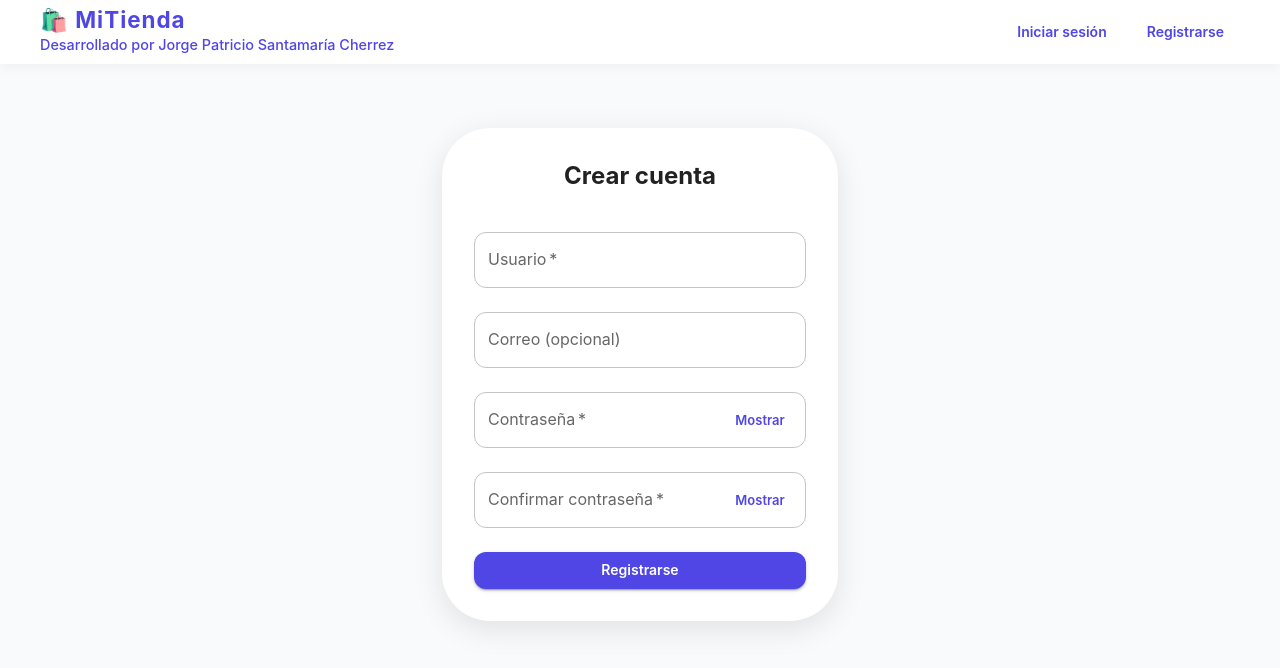
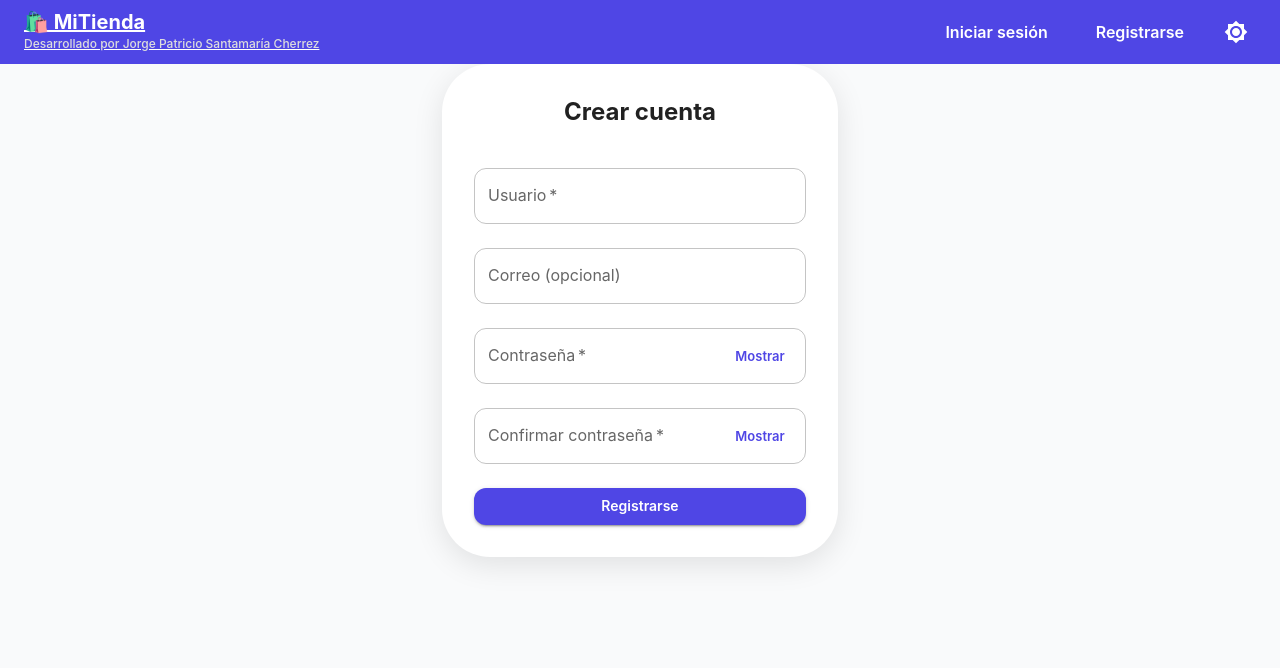
Before and after one commit to Patogol35/Hoy, a React (Vite) app: page /register in a window 1280 px wide. Shown: the top 668 px of the page. Built offline with nearby package versions, Linux system fonts and the light colour scheme.

Commit message:
Update Navbar.jsx

```diff
--- a/src/components/Navbar.jsx
+++ b/src/components/Navbar.jsx
@@ -3,23 +3,43 @@ import { useAuth } from "../context/AuthContext";
 import {
   AppBar,
   Toolbar,
+  Button,
   Typography,
-  Button,
   Box,
-  Drawer,
-  List,
-  ListItem,
-  ListItemText,
-  Divider,
-  useMediaQuery,
+  IconButton,
+  Stack,
+  useTheme,
 } from "@mui/material";
-import { useState } from "react";
+import MenuIcon from "@mui/icons-material/Menu";
+import CloseIcon from "@mui/icons-material/Close";
+import { Brightness4, Brightness7 } from "@mui/icons-material";
+import { useEffect, useState, useRef } from "react";
+import { motion, AnimatePresence } from "framer-motion";
 
-export default function Navbar() {
+// 🎬 Variantes animaciones
+const menuVariants = {
+  hidden: { x: "100%", opacity: 0 },
+  visible: { x: 0, opacity: 1, transition: { duration: 0.25, ease: "easeOut" } },
+  exit: { x: "100%", opacity: 0, transition: { duration: 0.2, ease: "easeIn" } },
+};
+
+const itemVariants = {
+  hidden: { y: 20, opacity: 0 },
+  visible: (i) => ({
+    y: 0,
+    opacity: 1,
+    transition: { delay: i * 0.05, duration: 0.25, ease: "easeOut" },
+  }),
+};
+
+export default function Navbar({ mode, setMode }) {
   const { isAuthenticated, logout } = useAuth();
   const navigate = useNavigate();
-  const isMobile = useMediaQuery("(max-width:600px)");
+  const theme = useTheme();
+
   const [open, setOpen] = useState(false);
+  const [scrolled, setScrolled] = useState(false);
+  const menuRef = useRef(null);
 
   const handleLogout = () => {
     logout();
@@ -29,187 +49,273 @@ export default function Navbar() {
 
   const menuItems = isAuthenticated
     ? [
-        { text: "🏠 Inicio", path: "/" },
-        { text: "🛒 Carrito", path: "/carrito" },
-        { text: "📦 Mis pedidos", path: "/pedidos" },
-        { text: "Cerrar sesión", action: handleLogout, highlight: true },
+        { label: "🏠 Inicio", path: "/", color: "linear-gradient(135deg, #0288d1, #26c6da)" },
+        { label: "🛒 Carrito", path: "/carrito", color: "linear-gradient(135deg, #2e7d32, #66bb6a)" },
+        { label: "📦 Mis pedidos", path: "/pedidos", color: "linear-gradient(135deg, #f57c00, #ffb74d)" },
+        { label: "Cerrar sesión", action: handleLogout, color: "linear-gradient(135deg, #c62828, #ef5350)" },
       ]
     : [
-        { text: "Iniciar sesión", path: "/login" },
-        { text: "Registrarse", path: "/register", highlight: true },
+        { label: "Iniciar sesión", path: "/login", color: "linear-gradient(135deg, #0288d1, #26c6da)" },
+        { label: "Registrarse", path: "/register", color: "linear-gradient(135deg, #6a1b9a, #ab47bc)" },
       ];
+
+  // 🎯 Navbar cambia con scroll
+  useEffect(() => {
+    const onScroll = () => setScrolled(window.scrollY > 50);
+    window.addEventListener("scroll", onScroll);
+    return () => window.removeEventListener("scroll", onScroll);
+  }, []);
 
   return (
     <>
+      {/* Topbar */}
+      <motion.div initial={{ y: -80, opacity: 0 }} animate={{ y: 0, opacity: 1 }} transition={{ duration: 0.6 }}>
         <AppBar
-        position="sticky"
+          position="fixed"
+          elevation={scrolled ? 6 : 2}
           sx={{
-          bgcolor: "white",
-          color: "primary.main",
-          boxShadow: "0 2px 12px rgba(0,0,0,0.05)",
-          px: 2,
+            backgroundColor:
+              mode === "dark"
+                ? "#121212"
+                : scrolled
+                ? theme.palette.primary.dark
+                : theme.palette.primary.main,
+            transition: "all 0.3s ease",
+            boxShadow: scrolled ? "0 4px 16px rgba(0,0,0,0.25)" : "none",
+            zIndex: 1400,
           }}
         >
           <Toolbar sx={{ display: "flex", justifyContent: "space-between" }}>
-          {/* Logo con subtítulo */}
-          <Box
-            component={Link}
-            to="/"
-            sx={{
-              textDecoration: "none",
-              display: "flex",
-              flexDirection: "column",
-              alignItems: "flex-start",
-              color: "primary.main",
-            }}
-          >
+            {/* Logo */}
+            <motion.div whileHover={{ scale: 1.05 }} whileTap={{ scale: 0.95 }}>
               <Typography
                 variant="h6"
                 sx={{
+                  display: "flex",
+                  flexDirection: "column",
                   fontWeight: "bold",
-                letterSpacing: 1,
-                fontSize: "1.4rem",
+                  color: "#fff",
+                  cursor: "pointer",
                   lineHeight: 1.2,
                 }}
+                component={Link}
+                to="/"
               >
                 🛍️ MiTienda
-            </Typography>
-            <Typography
-              variant="subtitle2"
-              sx={{
-                fontSize: "0.9rem",
-                fontWeight: 500,
-                color: "primary.main",
-              }}
-            >
+                <Typography variant="caption" sx={{ fontSize: "0.75rem", fontWeight: 500, color: "#ddd" }}>
                   Desarrollado por Jorge Patricio Santamaría Cherrez
                 </Typography>
-          </Box>
+              </Typography>
+            </motion.div>
 
-          {/* Menú */}
-          {isMobile ? (
+            {/* Desktop menu */}
+            <Box sx={{ display: { xs: "none", lg: "flex" }, gap: 2, alignItems: "center" }}>
+              {menuItems.map((item, i) => (
+                <motion.div key={i} whileHover={{ y: -2, scale: 1.08 }} whileTap={{ scale: 0.95 }}>
+                  {item.path ? (
                     <Button
-              onClick={() => setOpen(true)}
+                      component={Link}
+                      to={item.path}
                       sx={{
-                border: "1px solid",
-                borderColor: "primary.main",
-                color: "primary.main",
-                borderRadius: "8px",
-                px: 2,
-                py: 0.5,
+                        color: "#fff",
                         fontWeight: 600,
                         textTransform: "none",
+                        fontSize: "1rem",
+                        borderRadius: "10px",
+                        px: 2,
+                        py: 1,
+                        transition: "all 0.3s ease",
+                        background: "transparent",
                         "&:hover": {
-                  backgroundColor: "primary.main",
-                  color: "white",
+                          background: item.color,
+                          boxShadow: "0 0 15px rgba(0,0,0,0.4)",
                         },
                       }}
                     >
-              ☰ Menú
+                      {item.label}
                     </Button>
                   ) : (
-            <Box sx={{ display: "flex", gap: 1 }}>
-              {menuItems.map((item, idx) =>
-                item.path ? (
                     <Button
-                    key={idx}
-                    component={Link}
-                    to={item.path}
+                      onClick={item.action}
                       sx={{
-                      textTransform: "none",
+                        color: "#fff",
                         fontWeight: 600,
-                      borderRadius: "8px",
+                        borderRadius: "10px",
                         px: 2,
-                      color: "primary.main",
+                        py: 1,
+                        background: item.color,
                         "&:hover": {
-                        backgroundColor: "primary.main",
-                        color: "white",
+                          boxShadow: "0 0 15px rgba(0,0,0,0.5)",
                         },
                       }}
                     >
-                    {item.text}
+                      {item.label}
                     </Button>
-                ) : (
+                  )}
+                </motion.div>
+              ))}
+
+              {/* Botón tema */}
+              <IconButton
+                onClick={() => setMode(mode === "light" ? "dark" : "light")}
+                sx={{ color: "#fff" }}
+                aria-label="Cambiar tema"
+              >
+                {mode === "light" ? <Brightness4 /> : <Brightness7 />}
+              </IconButton>
+            </Box>
+
+            {/* Botón menú móvil */}
+            <IconButton
+              sx={{ display: { xs: "block", lg: "none" }, color: "#fff" }}
+              onClick={() => setOpen(true)}
+              aria-label="Abrir menú"
+            >
+              <MenuIcon fontSize="large" />
+            </IconButton>
+          </Toolbar>
+        </AppBar>
+      </motion.div>
+
+      {/* Drawer móvil */}
+      <AnimatePresence>
+        {open && (
+          <motion.div
+            initial={{ opacity: 0, backdropFilter: "blur(0px)" }}
+            animate={{ opacity: 1, backdropFilter: "blur(6px)" }}
+            exit={{ opacity: 0, backdropFilter: "blur(0px)" }}
+            transition={{ duration: 0.25 }}
+            style={{
+              position: "fixed",
+              inset: 0,
+              background: "rgba(0,0,0,0.45)",
+              zIndex: 1300,
+              display: "flex",
+              justifyContent: "flex-end",
+            }}
+            onClick={() => setOpen(false)}
+            role="dialog"
+            aria-modal="true"
+          >
+            <motion.div
+              variants={menuVariants}
+              initial="hidden"
+              animate="visible"
+              exit="exit"
+              ref={menuRef}
+              tabIndex={-1}
+              style={{
+                width: "280px",
+                background: mode === "dark" ? "rgba(30,30,30,0.95)" : theme.palette.primary.main,
+                borderRadius: "16px 0 0 16px",
+                padding: "2rem",
+                paddingTop: "5rem",
+                boxShadow: "0 6px 20px rgba(0,0,0,0.35)",
+                display: "flex",
+                flexDirection: "column",
+                maxHeight: "100vh",
+                overflowY: "auto",
+              }}
+              onClick={(e) => e.stopPropagation()}
+            >
+              <Stack spacing={2}>
+                {menuItems.map((item, i) =>
+                  item.path ? (
+                    <motion.div
+                      key={i}
+                      custom={i}
+                      variants={itemVariants}
+                      initial="hidden"
+                      animate="visible"
+                      whileHover={{ scale: 1.08 }}
+                      whileTap={{ scale: 0.96 }}
+                    >
                       <Button
-                    key={idx}
-                    onClick={item.action}
-                    variant="contained"
+                        component={Link}
+                        to={item.path}
+                        onClick={() => setOpen(false)}
                         sx={{
+                          fontSize: "1.1rem",
+                          fontWeight: 600,
+                          color: "#fff",
+                          borderRadius: "10px",
                           textTransform: "none",
-                      fontWeight: 600,
-                      borderRadius: "8px",
-                      px: 2,
+                          background: item.color,
+                          width: "100%",
                         }}
                       >
-                    {item.text}
+                        {item.label}
                       </Button>
+                    </motion.div>
+                  ) : (
+                    <motion.div
+                      key={i}
+                      custom={i}
+                      variants={itemVariants}
+                      initial="hidden"
+                      animate="visible"
+                      whileHover={{ scale: 1.08 }}
+                      whileTap={{ scale: 0.96 }}
+                    >
+                      <Button
+                        onClick={item.action}
+                        sx={{
+                          fontSize: "1.1rem",
+                          fontWeight: 600,
+                          color: "#fff",
+                          borderRadius: "10px",
+                          textTransform: "none",
+                          background: item.color,
+                          width: "100%",
+                        }}
+                      >
+                        {item.label}
+                      </Button>
+                    </motion.div>
                   )
                 )}
-            </Box>
-          )}
-        </Toolbar>
-      </AppBar>
+              </Stack>
 
-      {/* Drawer flotante elegante */}
-      <Drawer
-        anchor="right"
-        open={open}
-        onClose={() => setOpen(false)}
-        PaperProps={{
-          sx: {
-            width: 240,
-            maxHeight: "70vh",
-            borderRadius: "16px 0 0 16px",
-            bgcolor: "white",
-            boxShadow: "0px 4px 20px rgba(0,0,0,0.1)",
-            mt: 10,
-            overflow: "auto",
-          },
+              {/* Botones abajo */}
+              <Box sx={{ display: "flex", gap: 1, mt: 3 }}>
+                <Button
+                  onClick={() => setMode(mode === "light" ? "dark" : "light")}
+                  startIcon={mode === "light" ? <Brightness4 /> : <Brightness7 />}
+                  sx={{
+                    flex: 1,
+                    color: "#fff",
+                    border: "1px solid #fff",
+                    textTransform: "none",
+                    fontWeight: "bold",
+                    borderRadius: "10px",
+                    minHeight: "48px",
+                    "&:hover": { background: "rgba(255,255,255,0.12)" },
                   }}
                 >
-        <Box sx={{ textAlign: "center", my: 2 }}>
-          <Typography
-            variant="h6"
+                  {mode === "light" ? "Modo Noche" : "Modo Día"}
+                </Button>
+
+                <Button
+                  onClick={() => setOpen(false)}
+                  startIcon={<CloseIcon />}
                   sx={{
+                    flex: 1,
+                    color: "#fff",
+                    border: "1px solid #fff",
+                    textTransform: "none",
                     fontWeight: "bold",
-              color: "primary.main",
+                    borderRadius: "10px",
+                    minHeight: "48px",
+                    "&:hover": { background: "rgba(255,255,255,0.12)" },
                   }}
                 >
-            Menú
-          </Typography>
+                  Cerrar
+                </Button>
               </Box>
-        <Divider />
-        <List sx={{ p: 2 }}>
-          {menuItems.map((item, idx) => (
-            <ListItem
-              key={idx}
-              button
-              component={item.path ? Link : "button"}
-              to={item.path}
-              onClick={item.action || (() => setOpen(false))}
-              sx={{
-                mb: 1,
-                borderRadius: 1.5,
-                bgcolor: item.highlight ? "primary.main" : "transparent",
-                color: item.highlight ? "white" : "text.primary",
-                "&:hover": {
-                  bgcolor: item.highlight ? "secondary.main" : "primary.light",
-                  color: "white",
-                },
-                transition: "0.3s",
-              }}
-            >
-              <ListItemText
-                primary={item.text}
-                primaryTypographyProps={{
-                  fontWeight: 600,
-                  textAlign: "center",
-                }}
-              />
-            </ListItem>
-          ))}
-        </List>
-      </Drawer>
+            </motion.div>
+          </motion.div>
+        )}
+      </AnimatePresence>
     </>
   );
 }
```
Lines whose indentation alone changed are shown as unchanged.
